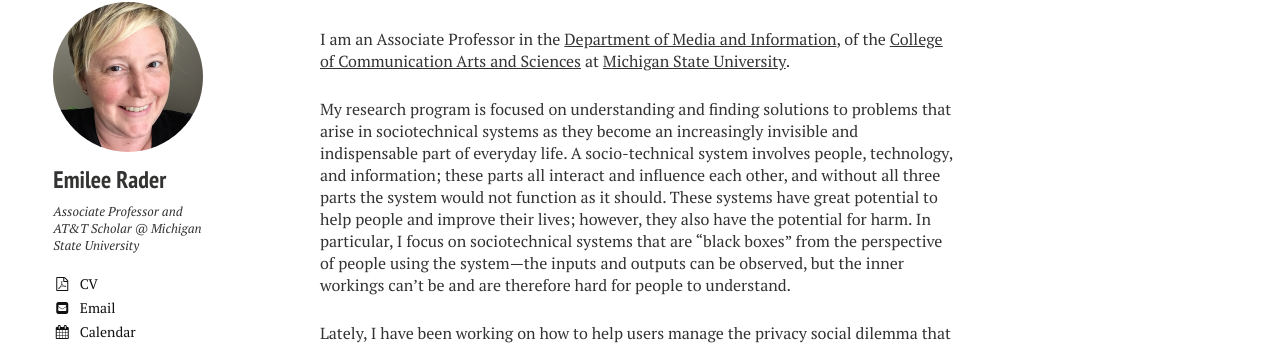
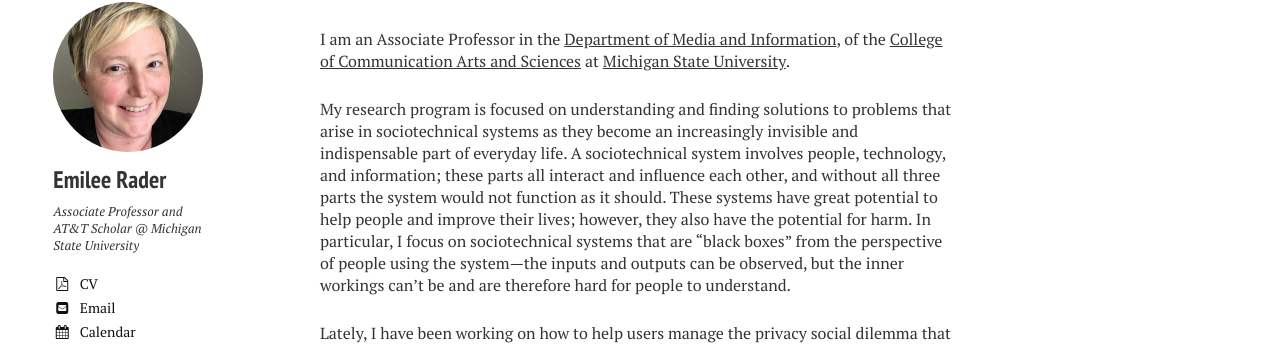
Before and after one commit to bierdoctor/bierdoctor.github.io, a Jekyll site: the page built from index.md, in a window 1280 px wide. Shown: the part 388-733 px from the top of the page. Built offline with Jekyll 4.4.1, drawn with Linux system fonts in a browser that asks for light colours; nearby versions of some CDN libraries.

Commit message:
fix typo

```diff
--- a/index.md
+++ b/index.md
@@ -6,7 +6,7 @@ share: false
 
 I am an Associate Professor in the [Department of Media and Information](http://mi.msu.edu/), of the [College of Communication Arts and Sciences](http://cas.msu.edu/) at [Michigan State University](http://msu.edu/).
 
-My research program is focused on understanding and finding solutions to problems that arise in sociotechnical systems as they become an increasingly invisible and indispensable part of everyday life. A socio-technical system involves people, technology, and information; these parts all interact and influence each other, and without all three parts the system would not function as it should. These systems have great potential to help people and improve their lives; however, they also have the potential for harm. In particular, I focus on sociotechnical systems that are "black boxes" from the perspective of people using the system---the inputs and outputs can be observed, but the inner workings can't be and are therefore hard for people to understand.
+My research program is focused on understanding and finding solutions to problems that arise in sociotechnical systems as they become an increasingly invisible and indispensable part of everyday life. A sociotechnical system involves people, technology, and information; these parts all interact and influence each other, and without all three parts the system would not function as it should. These systems have great potential to help people and improve their lives; however, they also have the potential for harm. In particular, I focus on sociotechnical systems that are "black boxes" from the perspective of people using the system---the inputs and outputs can be observed, but the inner workings can't be and are therefore hard for people to understand.
 
 Lately, I have been working on how to help users manage the privacy social dilemma that arises when algorithms in ubiquitous computing systems make new inferences from the data they collect to help the system work better, but that users might not want to disclose. For example, data collected by technologies like Fitbit activity trackers and digital assistants like Amazon's Alexa or the Google Home that is is stored in the cloud can be aggregated and analyzed in order to improve the functionality and services the systems provide. But, the same data might also be used to infer sensitive personal information about the people using these systems that they might want to keep to themselves. This project aims to identify norms for the use of derived data in a ubiquitous computing system, and design and evaluate a mechanism for coordination among users of the system such that they can jointly manage the derived data as a common-pool resource.
 
```
